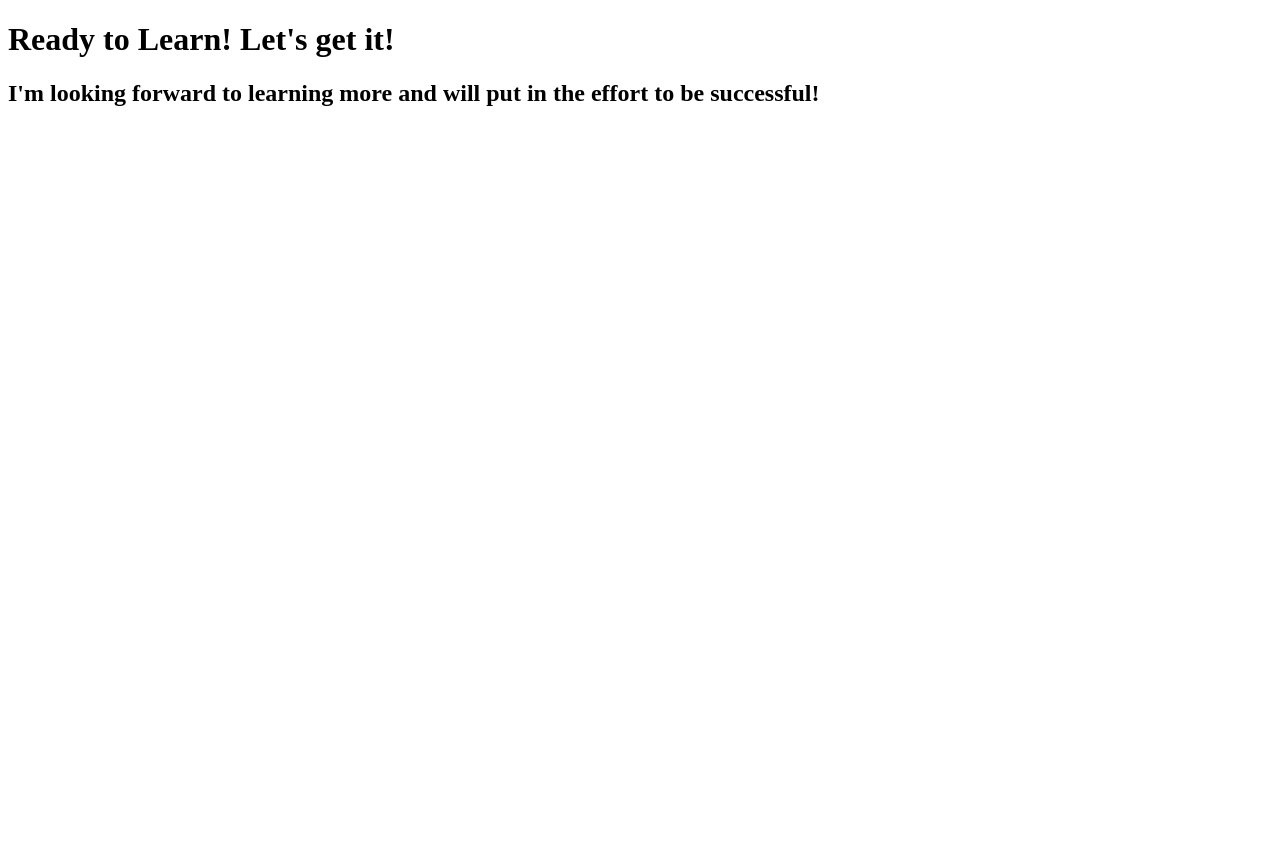
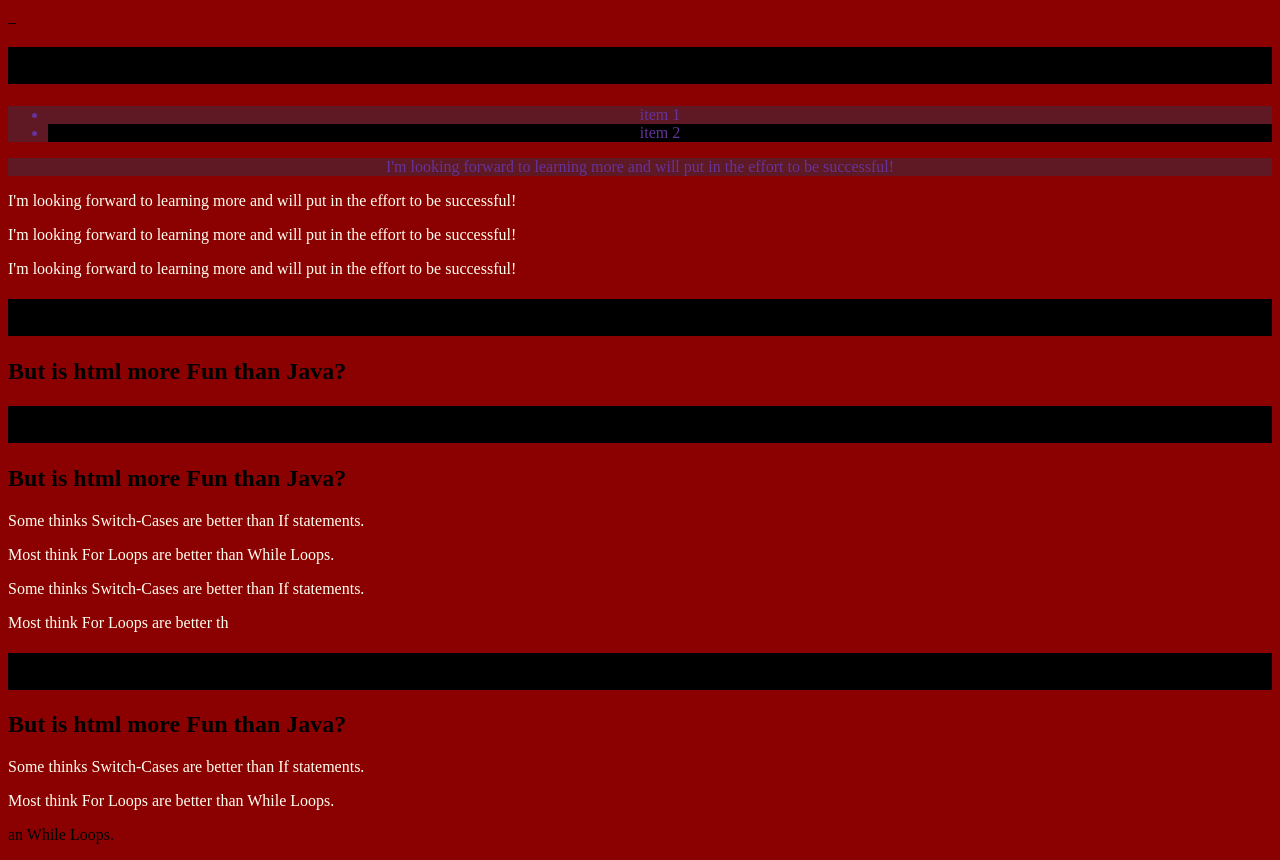
Before and after one commit to KentiaStrickland/20200206_html, a plain HTML site: page index.html in a window 1280 px wide. Before the commit the page ends 800 px from the top, so only its background shows below. Drawn offline with Linux system fonts and the light colour scheme.

Commit message:
problem1.css

```diff
--- a/index.html
+++ b/index.html
@@ -1,16 +1,34 @@
 <!DOCTYPE html>
 <html>
     <head>
+        <title>HTML Review before CSS</title>
 
-        <title>HTML Review before CSS</title>
-     </head>
+    </head>
+        <link rel="stylesheet" href="main.css">
+    _<body>
+         <h1>Ready to Learn! Let's get it!</h1>
+         <ul class="loud_text">
+             <li>item 1</li>
+             <li id="myitem">item 2</li>
+         </ul>
 
-     <body>
-         <h1>Ready to Learn! Let's get it!</h1>
+         <p class="loud_text">I'm looking forward to learning more and will put in the effort to be successful!</p>
 
-         <h2>I'm looking forward to learning more and will put in the effort to be successful!</h2>
+         <p>I'm looking forward to learning more and will put in the effort to be successful!</p>
 
+         <p>I'm looking forward to learning more and will put in the effort to be successful!</p>
+
+         <p>I'm looking forward to learning more and will put in the effort to be successful!</p>
 
 
      </body>
-</html>
+</html><h1>HTML Can be more Fun than Python</h1>
+<h2>But is html more Fun than Java?</h2><h1>HTML Can be more Fun than Python</h1>
+<h2>But is html more Fun than Java?</h2>
+<p>Some thinks Switch-Cases are better than If statements.</p>
+<p>Most think For Loops are better than While Loops.</p>
+<p>Some thinks Switch-Cases are better than If statements.</p>
+<p>Most think For Loops are better th<h1>HTML Can be more Fun than Python</h1>
+    <h2>But is html more Fun than Java?</h2>
+    <p>Some thinks Switch-Cases are better than If statements.</p>
+    <p>Most think For Loops are better than While Loops.</p>an While Loops.</p>
--- /dev/null
+++ b/main.css
@@ -0,0 +1,18 @@
+p {color:ivory;
+}
+
+h1 {
+    background-color:black;
+}
+
+body {background-color:darkred;
+ }
+
+.loud_text {
+    background-color: rgb(94, 25, 36);
+    text-align:center;
+    color:rebeccapurple;}
+
+#myitem {
+    background-color: black;
+}
--- /dev/null
+++ b/problem1.css
@@ -0,0 +1,13 @@
+h1 {
+    color:red;
+    padding: 20px 20px 20px;
+    margin-left: 25%;
+
+}
+
+
+
+h2 {
+    color:blue;
+    border:1px;
+}
```
Also changed, not shown: problem1_cw.html (added, +19 -0 lines).
